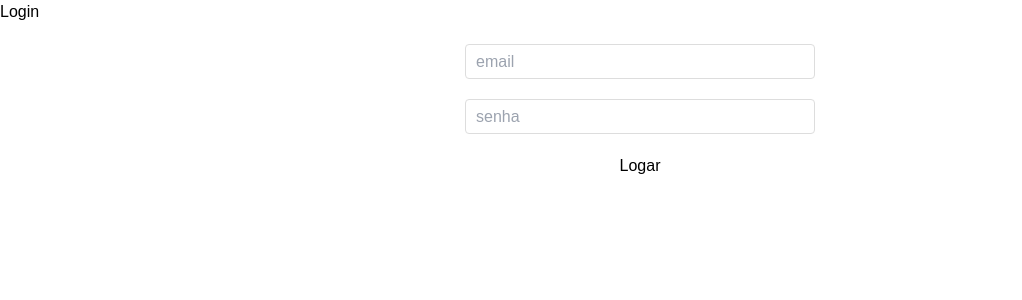
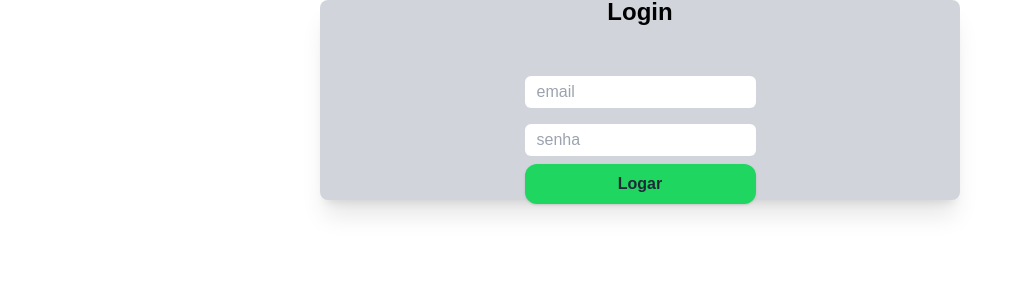
Before and after one commit to mateusdayrell/lelearn, a React (Create React App) app: page /login in a window 1280 px wide. Shown: the top 300 px of the page, without its empty margins (0-1022 px from the left). Built offline with nearby package versions, Linux system fonts and the light colour scheme; the HTML template or start-up script is replaced by a standard one.

Commit message:
refactor: change css to tailwind

```diff
--- a/src/global.css
+++ b/src/global.css
@@ -4,50 +4,32 @@
 
 @import url('https://fonts.googleapis.com/css2?family=Montserrat:wght@300&display=swap');
 
-:root {
-  --branco: #FFFF;
-  --cinnza: #AABCD0;
-  --verde-agua: #01A5B1;
-  --marinho: #131E2F;
-  --preto: #000000;
-}
-
 * {
-  margin: 0;
-  padding: 0;
-  outline: none;
-  box-sizing: border-box;
+  @apply m-0 p-0 outline-0 box-border;
 }
 
 body {
+  @apply min-h-screen;
   font-family: 'Montserrat', sans-serif;
-  @apply min-h-screen;
   -webkit-font-smoothing: antialiased;
-  /* @apply bg-zinc-900 text-zinc-50; */
 }
 
 html, body, #root {
-  height: 100%;
+  @apply h-full;
 }
 
-.btn {
-  @apply bg-verde-100 px-4 py-2 rounded-2xl font-bold hover:bg-verde-200
+button, .btn{
+  @apply bg-verde-100 hover:bg-verde-200 text-gray-800 font-semibold py-2 px-4 rounded-xl shadow
 }
 
 a {
-  text-decoration: none;
-  /* color: var(--verde-agua); */
+  @apply no-underline;
 }
 
 ul {
-  list-style: none;
+  @apply list-none;
 }
 
-/* .container {
-  max-width: 360px;
-  background-color: #FFF;
-  margin: 30px auto;
-  padding: 30px;
-  border-radius: 4px;
-  box-shadow:  0 0 10px rgba(0, 0, 0, 0.1);
-} */
+.modal{
+  @apply bg-zinc-50 rounded-lg shadow w-[50%] mx-auto my-[12%] p-5
+}
--- a/src/pages/Admin/Usuario/style.css
+++ b/src/pages/Admin/Usuario/style.css
@@ -1,49 +1,31 @@
-.usuario-container{
-  display: flex;
-  flex-direction:column;
+@tailwind base;
+@tailwind components;
+@tailwind utilities;
+
+.container-usuario{
+  @apply flex flex-col gap-16 p-10
 }
 
-.usuario-container button {
-  width: 150px;
-  border-radius: 8px;
+.search-container{
+  @apply bg-gray-100 flex mx-auto w-[50%] max-w-xl rounded-lg shadow-xl py-6
 }
 
-.usuario-search{
-  width: 50vw;
-  max-width: 500px;
-  margin: auto;
-  text-align: center;
+.search-form{
+  @apply flex flex-col mx-auto gap-1
 }
 
-.usuario-search .search-box{
-  margin: 15px 0;
-  padding: 6px;
-  background-color: rgb(234, 234, 234);
-  border-radius: 8px;
+.form-usuario{
+  @apply flex flex-col
 }
 
-.usuario-search .search-box input, .usuario-search .search-box select{
-  width: 300px;
+.buttons{
+  @apply flex mx-auto gap-3 mt-4
 }
 
-.usuario-search .search-box label {
-  margin: 15px 0 5px 0;
+.container-usuario input, .container-usuario select{
+  @apply py-1 px-2 rounded-md w-80
 }
 
-.usuario-search .search-box button {
-  margin: 25px 15px 15px 0;
-  width: 120px;
+.container-usuario label{
+  @apply font-semibold
 }
-
-.modal label, .search-box label{
-  font-weight: bold;
-  display: block;
-}
-
-.modal button, .search-box button{
-  border-radius: 8px;
-}
-
-button:hover{
-  background-color: #008992
-}
--- a/src/pages/Home/index.js
+++ b/src/pages/Home/index.js
@@ -8,7 +8,7 @@ export default function Home() {
     <>
       <Navbar />
       <h1>Home</h1>
-      <button type="button" className='btn'>Botão</button>
+      <button>hello</button>
     </>
   );
 }
--- a/src/pages/Login/index.js
+++ b/src/pages/Login/index.js
@@ -38,10 +38,11 @@ export default function Login(props) {
   return (
     <>
       <Loading isLoading={isLoading} />
-      <h1>Login</h1>
 
-      <div className="container">
-        <form onSubmit={handleSubmit} className="form">
+      <div className="login-container">
+        <h1 className='mx-auto font-extrabold text-2xl'>Login</h1>
+
+        <form onSubmit={handleSubmit}>
           <input
             type="text"
             name="email"
@@ -56,7 +57,7 @@ export default function Login(props) {
             value={senha}
             onChange={(e) => setSenha(e.target.value)}
           />
-          <button type="submit">Logar</button>
+          <button className='btn' type="submit">Logar</button>
         </form>
       </div>
     </>
--- a/src/pages/Login/style.css
+++ b/src/pages/Login/style.css
@@ -1,27 +1,11 @@
-.container{
-  width: 100%;
-  display: flex;
-  align-items: center;
-  justify-content: center;
+.login-container{
+  @apply flex flex-col w-[50%] h-[25%] mx-auto bg-gray-300 rounded-lg shadow-xl content-center justify-center p-10 gap-10
 }
 
-.form{
-  margin-top: 20px;
-  display: flex;
-  flex-direction: column;
-  align-items: center;
-  width: 50%;
+.login-container form{
+  @apply flex flex-col mx-auto
 }
 
-.form input {
-  margin-bottom: 20px;
-  height: 35px;
-  width: 350px;
-  padding: 0 10px;
-  border-radius: 4px;
-  border: 1px solid #ddd;
+.login-container input {
+  @apply my-2 rounded-md px-3 py-1
 }
-
-.form button {
-  width: 150px;
-}
--- a/src/pages/Treinamento/index.js
+++ b/src/pages/Treinamento/index.js
@@ -3,7 +3,7 @@ import React, { useEffect, useState } from 'react';
 import axios from '../../services/axios';
 import Loading from '../../components/Loading';
 import Navbar from '../../components/Navbar';
-import './style.css';
+// import './style.css';
 
 export default function Treinamento() {
   const [treinamentos, setTreinamentos] = useState([]);
```
